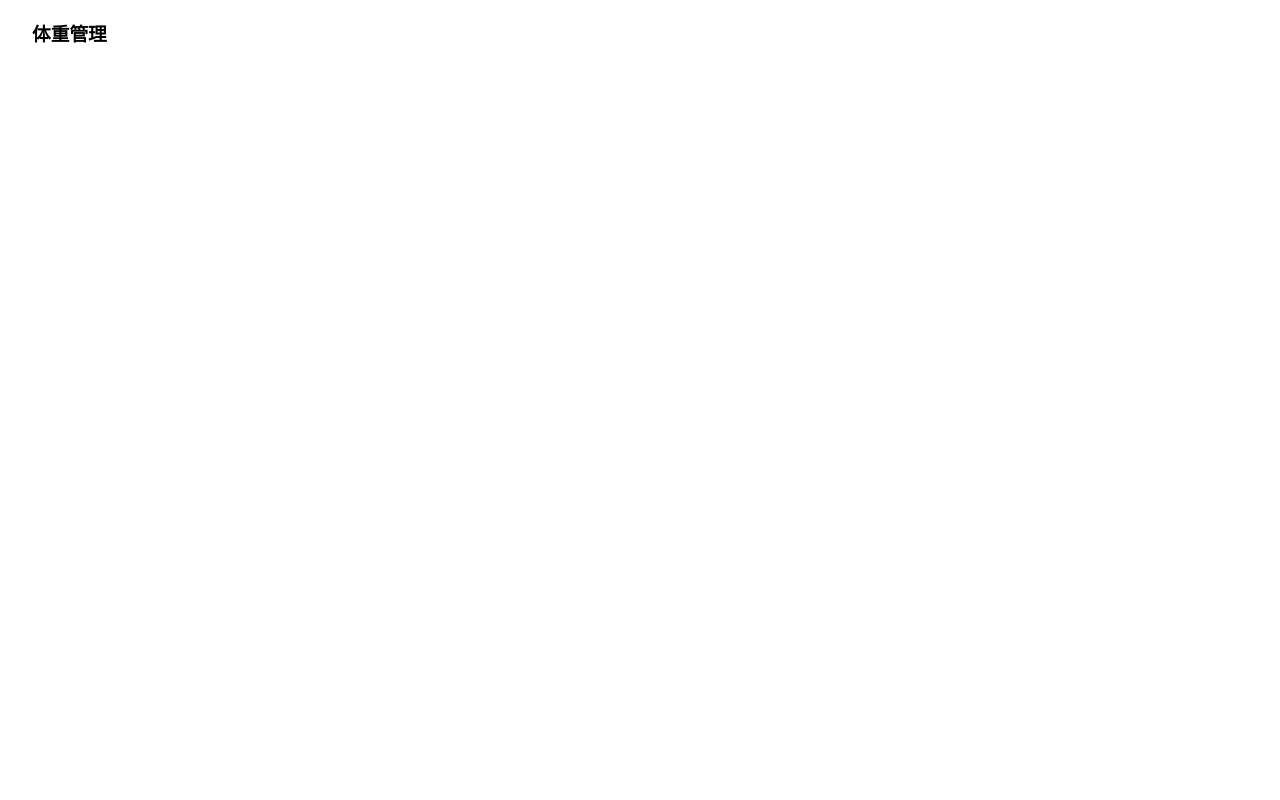
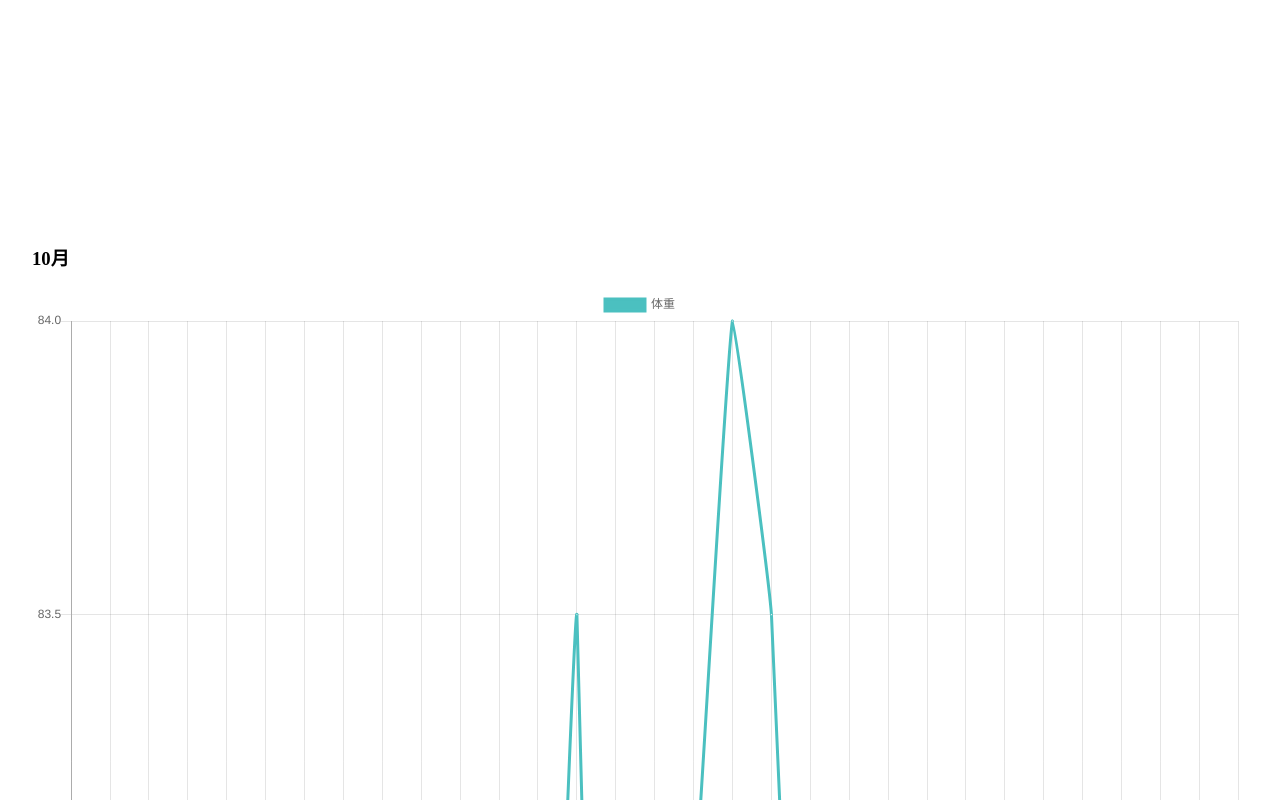
Before and after one commit to koushisa/diet, a React (Create React App) app: page /weight in a window 1280 px wide. Shown: the top 800 px of the page. Built offline with nearby package versions, Linux system fonts and the light colour scheme.

Commit message:
add WeightLine

```diff
--- a/package.json
+++ b/package.json
@@ -7,18 +7,22 @@
     "@material-ui/icons": "^4.4.3",
     "@material-ui/styles": "^4.5.0",
     "@material-ui/system": "^4.5.0",
+    "@types/chart.js": "^2.8.7",
     "@types/jest": "24.0.18",
     "@types/node": "12.7.11",
     "@types/react": "16.9.5",
+    "@types/react-chartjs-2": "^2.5.7",
     "@types/react-dom": "16.9.1",
     "@types/react-router-dom": "^5.1.0",
     "@typescript-eslint/eslint-plugin": "^2.3.3",
     "@typescript-eslint/parser": "^2.3.3",
+    "chart.js": "^2.8.0",
     "eslint": "^6.5.1",
     "eslint-config-prettier": "^6.4.0",
     "eslint-plugin-prettier": "^3.1.1",
     "prettier": "^1.18.2",
     "react": "^16.10.2",
+    "react-chartjs-2": "^2.8.0",
     "react-dom": "^16.10.2",
     "react-router-dom": "^5.1.2",
     "react-scripts": "3.2.0",
--- /dev/null
+++ b/src/components/weight/Weight.tsx
@@ -0,0 +1,121 @@
+import React, { useState, useEffect } from "react";
+import { Line, ChartData } from "react-chartjs-2";
+import * as chartjs from "chart.js";
+import { Box } from "@material-ui/core";
+
+const data: ChartData<chartjs.ChartData> = {
+  labels: [
+    "1",
+    "2",
+    "3",
+    "4",
+    "5",
+    "6",
+    "7",
+    "8",
+    "9",
+    "10",
+    "11",
+    "12",
+    "13",
+    "14",
+    "15",
+    "16",
+    "17",
+    "18",
+    "19",
+    "20",
+    "21",
+    "22",
+    "23",
+    "24",
+    "25",
+    "26",
+    "27",
+    "28",
+    "29",
+    "30",
+    "31"
+  ],
+  datasets: [
+    {
+      label: "体重",
+      fill: false,
+      lineTension: 0.1,
+      backgroundColor: "rgba(75,192,192,0.4)",
+      borderColor: "rgba(75,192,192,1)",
+      borderCapStyle: "butt",
+      borderDash: [],
+      borderDashOffset: 0.0,
+      borderJoinStyle: "miter",
+      pointBorderColor: "rgba(75,192,192,1)",
+      pointBackgroundColor: "#fff",
+      pointBorderWidth: 1,
+      pointHoverRadius: 5,
+      pointHoverBackgroundColor: "rgba(75,192,192,1)",
+      pointHoverBorderColor: "rgba(220,220,220,1)",
+      pointHoverBorderWidth: 2,
+      pointRadius: 1,
+      pointHitRadius: 10,
+      data: [
+        81,
+        81.5,
+        82,
+        83,
+        82.5,
+        82,
+        81.5,
+        81,
+        82.5,
+        82,
+        83,
+        82.5,
+        82,
+        83.5,
+        81,
+        82.5,
+        83,
+        84,
+        83.5,
+        82,
+        81.5,
+        81,
+        81.5,
+        82,
+        83,
+        82.5,
+        82,
+        81.5,
+        81,
+        81.5,
+        82,
+        83,
+        82.5,
+        82,
+        81.5,
+        82,
+        82.5
+      ]
+    }
+  ]
+};
+
+export default function Weight() {
+  const a = document.querySelector("chartjs-size-monitor");
+  console.log(a);
+
+  const [height, setHeight] = useState(200);
+
+  useEffect(() => {
+    setHeight(200);
+  });
+
+  return (
+    <React.Fragment>
+      <Box mt="20%">
+        <h3>10月</h3>
+        <Line data={data} width={400} height={600} />
+      </Box>
+    </React.Fragment>
+  );
+}
--- a/src/weight/Weight.tsx
+++ /dev/null
@@ -1,9 +0,0 @@
-import React from "react";
-
-export default function Weight() {
-  return (
-    <React.Fragment>
-      <h3>体重管理</h3>
-    </React.Fragment>
-  );
-}
```
Also changed, not shown: src/App.tsx (+4 -4 lines), src/components/food-menu/FoodMenu.tsx (renamed from src/food-menu/FoodMenu.tsx), src/components/home/Home.tsx (renamed from src/home/Home.tsx), src/components/resipe/Resipe.tsx (renamed from src/resipe/Resipe.tsx), 1 other file (tests, documents, lock files or other folders).
